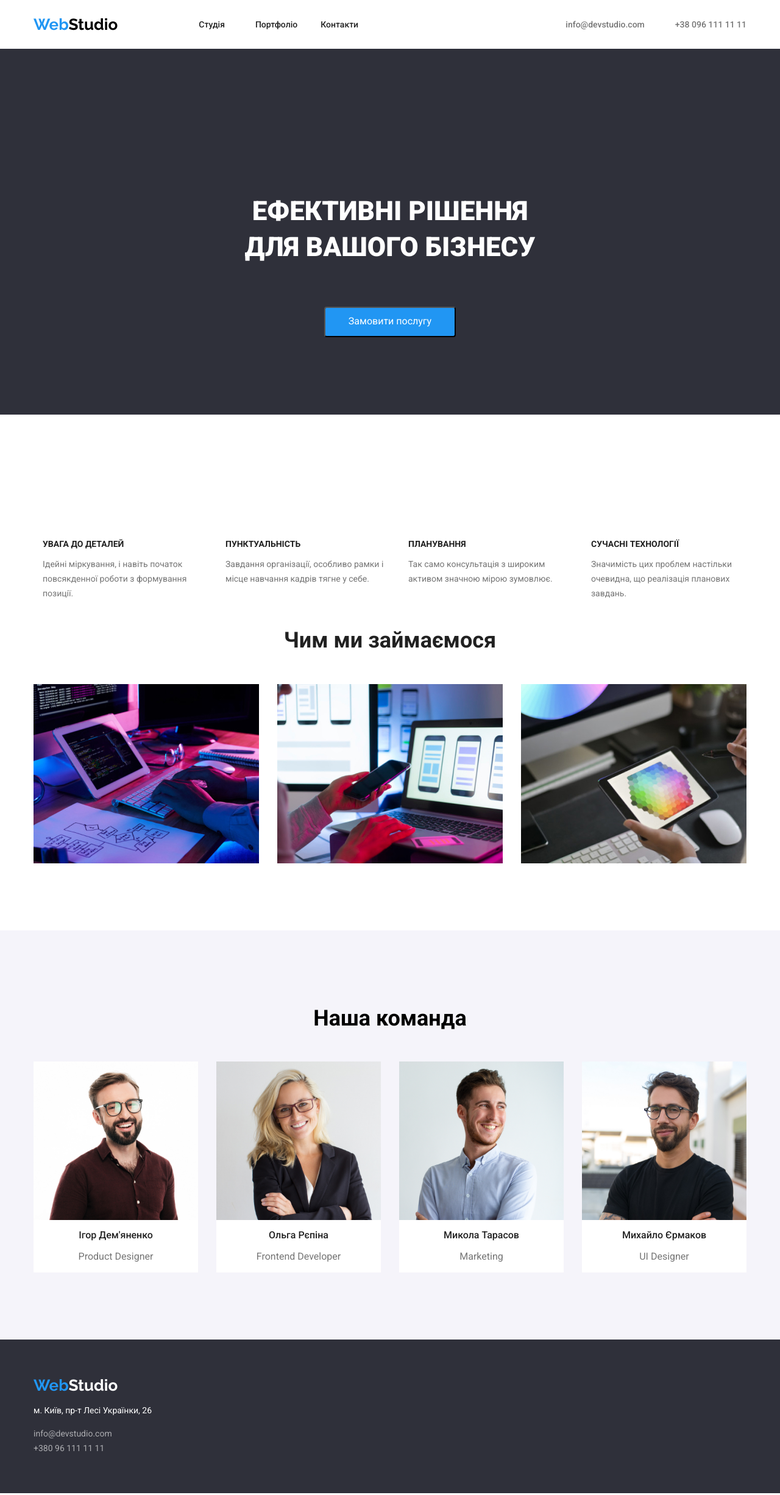
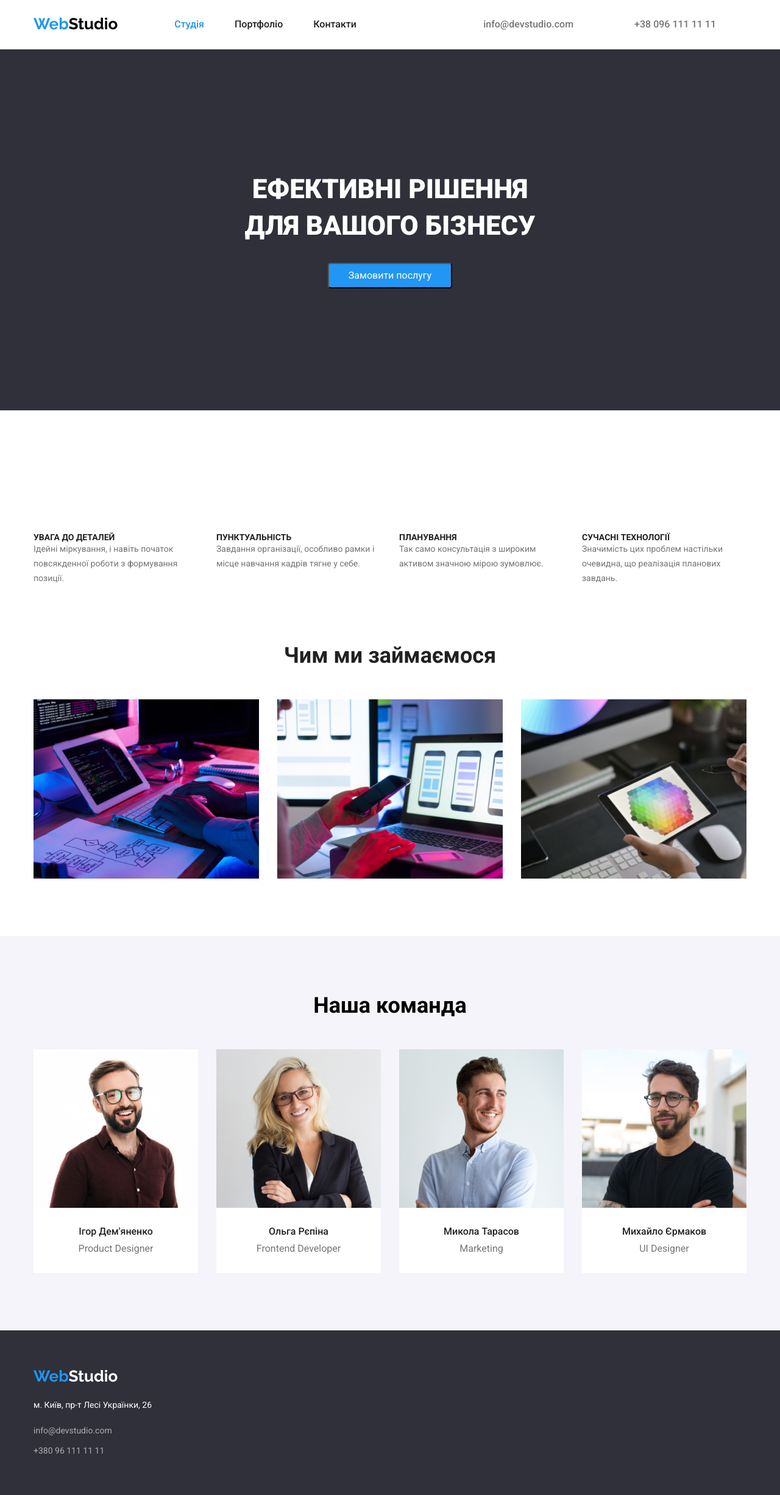
Before and after one commit to Laplas7/goit-markup-hw-03, a plain HTML site: page index.html in a window 1280 px wide. Shown: the whole page at 61% size. Drawn offline with nearby package versions, Linux system fonts and the light colour scheme.

Commit message:
виправлення помилок

```diff
--- a/index.html
+++ b/index.html
@@ -22,42 +22,38 @@
   </head>
   <body>
     <header>
-      <div class="head-othr">
-        <div class="head">
-          <a class="logo-link log-link" href="index.html"
+      <div class="container-head container">
+          <a class="logo-link log-link a-list " href="index.html"
             ><span class="logo log-link"> Web</span>Studio
           </a>
-        </div>
-        <nav class="site-nav">
+        <nav class="nav-head">
           <ul class="ul-indx-head">
-            <li><a href="./index.html" class="home-btn">Студія</a></li>
+            <li ><a href="./index.html" class="site-nav-visit  a-list">Студія</a></li>
 
-            <li>
-              <a href="./portfolio.html" class="portfolio-btn">Портфоліо</a>
+            <li >
+              <a href="./portfolio.html" class=" site-nav-oth portfolio-btn a-list">Портфоліо</a>
             </li>
-            <li><a href="" class="contacts-btna">Контакти</a></li>
+            <li ><a href="" class="site-nav-oth  a-list">Контакти</a></li>
           </ul>
         </nav>
 
         <ul class="contacts">
-          <li>
-            <a href="mailto:info@devstudio" class="mailto"
+          <li class="mailto">
+            <a href="mailto:info@devstudio" class=" a-list"
               >info@devstudio.com</a
             >
           </li>
-          <li><a href="tel:+380961111111">+38 096 111 11 11</a></li>
+          <li><a href="tel:+380961111111" class="a-list">+38 096 111 11 11</a></li>
         </ul>
       </div>
     </header>
     <main>
-      <div class="hero-bcg ">
-      <section class="hero">
-        <div class="hero-style "><h1 class="hero-name">Ефективні рішення <br> для вашого бізнесу</h1>
+        <section class="hero ">
+        <div class=" container "><h1 class="hero-name">Ефективні рішення <br> для вашого бізнесу</h1>
         <button class="hero-btn">Замовити послугу</button></div>
       </section>
-    </div>
-      <section class="list-desk conteiner-my">
-        <ul class="mein-style  ">
+      <section class="list-desk ">
+        <ul class="mein-style container  ">
           <li class="width-list">
             <h3 class="mein-list">УВАГА ДО ДЕТАЛЕЙ</h3>
             <p class="mein-list-p">
@@ -87,8 +83,9 @@
           </li>
         </ul>
       </section>
-      <section class="img-desk conteiner-my">
-        <h2 class="our-work">Чим ми займаємося</h2>
+      <section class="img-desk ">
+        <div class="container">
+        <h2 class="our-work ">Чим ми займаємося</h2>
         <ul class="img-style  ">
           <li  class="mrg-img">
             <img src="./imagine/img1.jpg" alt="сидимо в планшеті" width="370"   />
@@ -104,10 +101,11 @@
             <img src="./imagine/img3.jpg" alt="сидимо в телефоні" width="370"  />
           </li>
         </ul>
+      </div>
       </section>
 
       <section class="our-comand-list ">
-        <div class="conteiner-my">
+        <div class="container">
         <h2 class="our-comand">Наша команда</h2>
         <ul class="persona-list flex-con">
           <li class="our-comand-img">
@@ -117,7 +115,7 @@
               width="270"
             />
             <h3 class="our-com-list">Ігор Дем'яненко</h3>
-            <p>Product Designer</p>
+            <p class="our-com-p">Product Designer</p>
           </li>
           <li class="our-comand-img">
             <img
@@ -126,7 +124,7 @@
               width="270"
             />
             <h3 class="our-com-list">Ольга Рєпіна</h3>
-            <p>Frontend Developer</p>
+            <p class="our-com-p">Frontend Developer</p>
           </li>
           <li class="our-comand-img">
             <img
@@ -135,7 +133,7 @@
               width="270"
             />
             <h3 class="our-com-list">Микола Тарасов</h3>
-            <p>Marketing</p>
+            <p class="our-com-p">Marketing</p>
           </li>
           <li class="our-comand-img">
             <img
@@ -144,22 +142,23 @@
               width="270"
             />
             <h3 class="our-com-list">Михайло Єрмаков</h3>
-            <p>UI Designer</p>
+            <p class="our-com-p">UI Designer</p>
           </li>
         </ul>
       </div>
       </section>
     </main>
     <footer class="footter-link ">
-      <div class="container-footer">
+      <div class="container">
+
       <a class="logo-link-footer log-link" href=""
-        ><span class="logo log-link">Web</span>Studio</a
+        ><span class="logo">Web</span>Studio</a
       >
       <address class="adress-contc">
         <p class="address-footer">м. Київ, пр-т Лесі Українки, 26</p>
         <ul class="contacts-footer">
-          <li><a href="mailto:info@devstudio.com"> info@devstudio.com</a></li>
-          <li><a href="tel:+380961111111"> +380 96 111 11 11</a></li>
+          <li class="nav-footter"><a href="mailto:info@devstudio.com"> info@devstudio.com</a></li>
+          <li class="nav-footter"><a href="tel:+380961111111"> +380 96 111 11 11</a></li>
         </ul>
       </address>
       </div>
--- a/styles.css
+++ b/styles.css
@@ -16,6 +16,29 @@
   line-height: 1.19;
 }
 
+a{
+  text-decoration: none;
+}
+
+.container {
+  width: 1200px;
+  margin-left: auto;
+  margin-right: auto;
+  padding-left: 15px;
+  padding-right: 15px;
+}
+
+*,
+*::before,
+*::after {
+  box-sizing: border-box;
+}
+
+li, p, ul, h1, h2 ,h3 , h4, h5, h6{
+  margin: 0;
+  padding: 0;
+}
+
 .flex-con {
   display: flex;
 }
@@ -27,6 +50,19 @@
   padding-left: 15px;
   padding-right: 15px;
 }
+
+.our-com-list{
+  font-weight: 500;
+  font-size: 16px;
+  line-height: 1.17;
+  color: #212121;
+  padding-top: 30px;
+}
+
+.our-com-p{
+  padding-top: 10px;
+}
+
 
 .mein-list-p {
   font-weight: 400;
@@ -91,12 +127,7 @@ h3 h2 {
   text-align: center;
 }
 
-.our-comand-list h3 {
-  font-weight: 500;
-  font-size: 16px;
-  line-height: 1.17;
-  color: #212121;
-}
+
 
 .our-comand-list p {
   font-weight: 400;
@@ -110,13 +141,16 @@ h3 h2 {
   font-weight: 700;
   font-size: 26px;
   line-height: 1.19;
+  color: #ffffff;
+  text-decoration: none;
+
 }
 
 /*--------------- font portfolio -----------------*/
 
 .list-btn button {
   font-weight: 500;
-  font-size: 14px;
+  font-size: 16px;
   line-height: 1.14;
 }
 
@@ -128,38 +162,47 @@ h3 h2 {
 
 /*--------------- Index Header--------------------- */
 
-.head-othr {
-  height: 80px;
+header {
+  border-bottom: 1px solid #ececec;
+}
 
+ul {
+  padding: 0;
+  margin: 0;
+}
+
+.container-head {
   display: flex;
 
-  width: 1200px;
-  margin-left: auto;
-  margin-right: auto;
-  padding-left: 15px;
-  padding-right: 15px;
   align-items: center;
 }
 
-.head {
-  margin-right: 93px;
+.home-btn:visite {
+  color: #188ce8;
 }
 
-.home-btn:visited {
-  color: #188ce8;
+
+
+
+.a-list{
+  margin-right: 50px;
 }
 
 .home-btn {
   color: var(--decoration-color);
+
+}
+
+.port-vis {
+  color: var(--decoration-color);
+}
+
+.portfolio-btn {
   margin-right: 50px;
 }
 
-.home-btn-port {
-  margin-right: 50px;
-}
-
-.portfolio-btn {
-  margin-right: 38px;
+.nav-head{
+  margin-right: auto;
 }
 
 .logo {
@@ -169,22 +212,38 @@ h3 h2 {
 .logo-link {
   text-decoration: none;
   color: #000000;
+  margin-right: 93px;
 }
 
 .ul-indx-head {
   display: flex;
+  margin-right: auto;
 }
 
 .site-nav {
   margin-right: auto;
 }
 
-.site-nav a {
+.site-nav-visit  {
+  color: var(--decoration-color);
+  text-decoration: none;
+  font-weight: 500;
+  font-size: 16px;
+  line-height: 1.14;
+}
+
+.site-nav-oth{
   color: var(--primari-color);
   text-decoration: none;
   font-weight: 500;
-  font-size: 14px;
+  font-size: 16px;
   line-height: 1.14;
+}
+
+
+.container-head .a-list {
+  padding-bottom: 25px;
+  padding-top: 24px;
 }
 
 .site-nav a:hover,
@@ -213,7 +272,7 @@ li {
   color: var(--second-color);
   text-decoration: none;
   font-weight: 500;
-  font-size: 14px;
+  font-size: 16px;
   font-style: normal;
   line-height: 1.14;
 }
@@ -230,29 +289,19 @@ li {
 }
 /* ---------------------Index Main ----------------------*/
 
+
+
 .hero {
-  display: flex;
-
-  width: 1200px;
-  height: 600px;
-  margin-left: auto;
-  margin-right: auto;
-  padding-left: 15px;
-  padding-top: 200px;
-  padding-right: 15px;
-  align-items: center;
-  justify-content: center;
+  background-color: var(--background-color-dark);
+  text-align: center;
+  padding-bottom: 200px;
 }
 /*
 .hero:hover{
   cursor: pointer;
 } */
 
-.hero-style {
-  width: 600px;
-  height: 400px;
-  align-items: center;
-}
+
 
 button {
   display: inline;
@@ -262,26 +311,22 @@ button:hover {
   cursor: pointer;
 }
 
-.hero-bcg {
-  background-color: var(--background-color-dark);
-  text-align: center;
-}
-
 .hero-name {
   color: #ffffff;
   font-weight: 900;
   font-size: 44px;
   line-height: 1.36;
   text-transform: uppercase;
+  margin-bottom: 30px;
+  padding: 200px 0 30px 0;
+  margin: 0;
 }
 
 .hero-btn {
   background-color: var(--decoration-color);
   color: #ffffff;
-  height: 50px;
-  min-width: 216px;
+  padding: 10px 32px 10px 32px;
   border-radius: 4px;
-  margin-top: 30px;
 }
 .img-desk h2 {
   text-align: center;
@@ -299,8 +344,13 @@ button:hover {
 /*-------------------------- List Desk --------------------*/
 .list-desk {
   background-color: var(--background-color-white);
+  padding-bottom: 94px;
 }
 
+li .h3 , li p , .mein-style .width-list{
+  padding: 0;
+  margin: 0;
+}
 .mrg-zero {
   margin-bottom: 0;
 }
@@ -315,11 +365,8 @@ button:hover {
 
 .mein-style {
   display: flex;
-  padding-left: 15px;
-  padding-right: 15px;
-  width: 1200px;
-  padding-top: 174px;
-  justify-content: space-between;
+  gap: 30px;
+  padding-top: 200px;
 }
 
 .persona-list p {
@@ -340,11 +387,14 @@ button:hover {
 
 .our-work {
   color: var(--primari-color);
-  margin-bottom: 50px;
+margin: 0;
+padding: 0 0 50px 0;
 }
 
 .img-desk {
   background-color: var(--background-color-white);
+  padding-bottom: 94px;
+
 }
 
 .img-style {
@@ -360,8 +410,6 @@ img {
 
 .mrg-img {
   margin-right: 30px;
-
-  margin-bottom: 94px;
 }
 
 .mrg-img:last-child {
@@ -372,17 +420,21 @@ img {
 
 .our-comand-list {
   background-color: #f5f4fa;
-  padding-bottom: 94px;
-  padding-top: 94px;
+  padding-bottom: 94px ;
 }
 
 .our-comand-img {
   background-color: var(--background-color-white);
   margin-right: 30px;
+  padding-bottom: 30px;
+}
+
+.our-comand-img:nth-child(4){
+  margin-right: 0;
 }
 
 .our-comand {
-  margin-bottom: 50px;
+  padding: 94px 0 50px 0;
 }
 
 .persona-list {
@@ -394,6 +446,15 @@ img {
 
 .footter-link {
   background-color: var(--background-color-dark);
+  padding-bottom: 60px;
+}
+
+.nav-footter{
+  padding-top: 9px;
+}
+
+.contacts-footer{
+  padding-top: 9px;
 }
 
 .address-footer {
@@ -401,12 +462,13 @@ img {
   font-weight: 400;
   font-size: 14px;
   line-height: 1.71;
+  padding-top: 20px;
 }
-
 .logo-link-footer {
   text-decoration: none;
   color: #ffffff;
-  margin-bottom: 20px;
+  padding: 60px 0 0 0;
+  display: block;
 }
 
 .contacts-footer a:hover,
@@ -418,86 +480,51 @@ img {
   font-style: normal;
 }
 
-.container-footer {
-  width: 1200px;
-  padding-left: 15px;
-  padding-right: 15px;
-  margin-left: auto;
-  margin-right: auto;
-  height: 252px;
-  padding-top: 60px;
-  padding-bottom: 60px;
-}
-
-.contacts-footer {
-  padding-left: 0;
-}
-
 .contacts-footer a {
   color: rgba(255, 255, 255, 0.6);
   text-decoration: none;
-  margin-bottom: 6px;
+
 }
+
+
 
 .contacts-footer a:last-child {
   margin-bottom: 0;
 }
 
 /* !!!!!!!!!!!!!!!!!!!!!!!Portfolio !!!!!!!!!!!!!!!!!!!!*/
-.list-btn button {
-  background-color: var(--color-button-portfolio);
-  margin-right: 8px;
-}
 
-.list-btn {
-  background-color: var(--background-color-white);
 
-}
 
 .list-btn button:hover,
 .list-btn button:focus {
   background-color: var(--decoration-color);
   color: #ffffff;
 }
+.list-btn-port{
+margin-right: 8px;
+}
+
+.list-btn-port:last-child{
+  margin-right: 0;
+}
 
 /* ----------------project-list -------------------*/
 
 .list-btn {
+  background-color: var(--background-color-white);
+  display: flex;
+  padding-top: 94px;
   justify-content: center;
-  margin-bottom: 50px;
 }
 
 .port-btn-list {
-  height: 38px;
   border-radius: 4px;
+  padding: 6px 22px 6px 22px;
 }
 
-/* button portfolio */
-.port-btn-one {
-  min-width: 73px;
-}
-
-.port-btn-two {
-  min-width: 125px;
-}
-
-.port-btn-three {
-  min-width: 112px;
-}
-
-.port-btn-four {
-  min-width: 103px;
-}
-
-.port-btn-five {
-  min-width: 130px;
-  margin-right: 0;
-}
-
-.port-mrg {
-  padding-top: 94px;
-  padding-right: 0;
-  padding-left: 0;
+.btn-static:hover{
+padding: 6px 25px 6px 25px;
 }
 
 .list-btn .btn-static {
@@ -506,11 +533,10 @@ img {
 }
 
 .project-list {
+  padding-top: 50px;
   flex-wrap: wrap;
-
+  display: flex;
   box-sizing: border-box;
-  margin-left: -19px;
-  display: flex;
   flex-basis: calc((100%-90px) / 3);
 }
 
@@ -518,9 +544,9 @@ img {
   display: flex;
   justify-content: flex-start;
   padding-left: 24px;
-  border-left: 1px  solid #eeeeee;
-  border-right: 1px  solid #eeeeee;
-  border-bottom: 1px  solid #eeeeee;
+  border-left: 1px solid #eeeeee;
+  border-right: 1px solid #eeeeee;
+  border-bottom: 1px solid #eeeeee;
   border-top: none;
 }
 
@@ -542,7 +568,6 @@ img {
 }
 
 .portfolio-list-stile {
-
   margin-bottom: 30px;
 }
 
```
Also changed, not shown: portfolio.html (+29 -26 lines).
